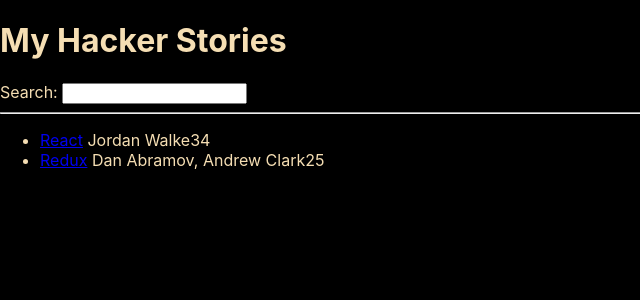
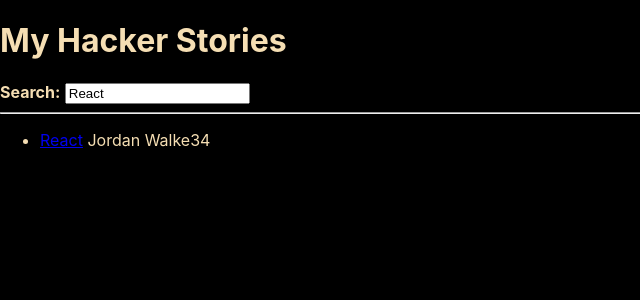
Before and after one commit to SI-RUI-ZHANG/hackerStories, a React (Create React App) app: page / in a window 1280 px wide. Shown: the top 300 px of the page, without its empty margins (0-640 px from the left). Built offline with nearby package versions, Linux system fonts and the light colour scheme.

Commit message:
refactor code with Component Composition

```diff
--- a/src/App.js
+++ b/src/App.js
@@ -1,5 +1,17 @@
 import * as React from 'react';
 import './App.css'
+
+const useSemiPersistentState = (key, initialState) => {
+    const [value, setValue] = React.useState(
+        localStorage.getItem(key) || initialState
+    )
+
+    React.useEffect(() => {
+        localStorage.setItem(key, value);
+    }, [value, key])
+
+    return [value, setValue]
+}
 
 
 const App = () => {
@@ -22,7 +34,14 @@
         },
     ]
 
-    const [searchTerm, setSearchTerm] = React.useState('');
+    const [searchTerm, setSearchTerm] = useSemiPersistentState(
+        'search',
+        'React'
+    )
+
+    React.useEffect(() => {
+        localStorage.setItem('search', searchTerm);
+    }, [searchTerm])
 
     const handleSearch = (event) => {
         setSearchTerm(event.target.value)
@@ -35,23 +54,36 @@
     return (
         <div>
             <h1>My Hacker Stories</h1>
-            <Search search={searchTerm} onSearch={handleSearch}/>
+            <strong>Search:</strong>
+            <InputWithLabel
+                id={'search'}
+                value={searchTerm}
+                onInputChange={handleSearch}
+            />
+
             <hr/>
             <List list={searchedStores}/>
         </div>
     )
 }
 
-const Search = ({search, onSearch}) => (
-    <div>
-        <label htmlFor="search">Search: </label>
+const InputWithLabel = ({
+    id,
+    value,
+    type='text',
+    onInputChange,
+    children
+}) => (
+    <>
+        <label htmlFor={id}>{children}</label>
+        &nbsp;
         <input
-            id="search"
-            type="text"
-            value={search}
-            onChange={onSearch}
+            id={id}
+            type={type}
+            value={value}
+            onChange={onInputChange}
         />
-    </div>
+    </>
 )
 
 const List = ({list}) => (
```
